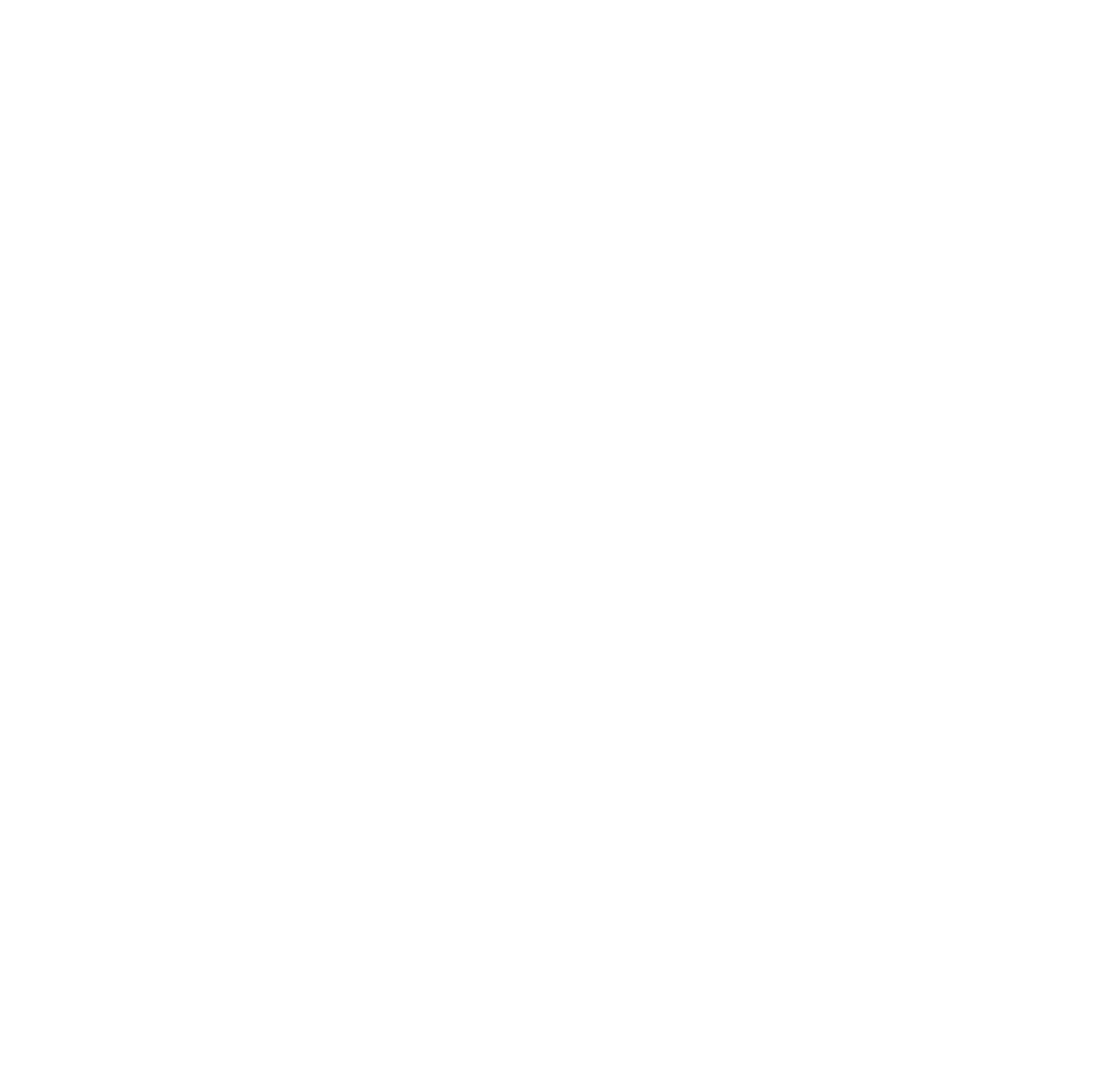
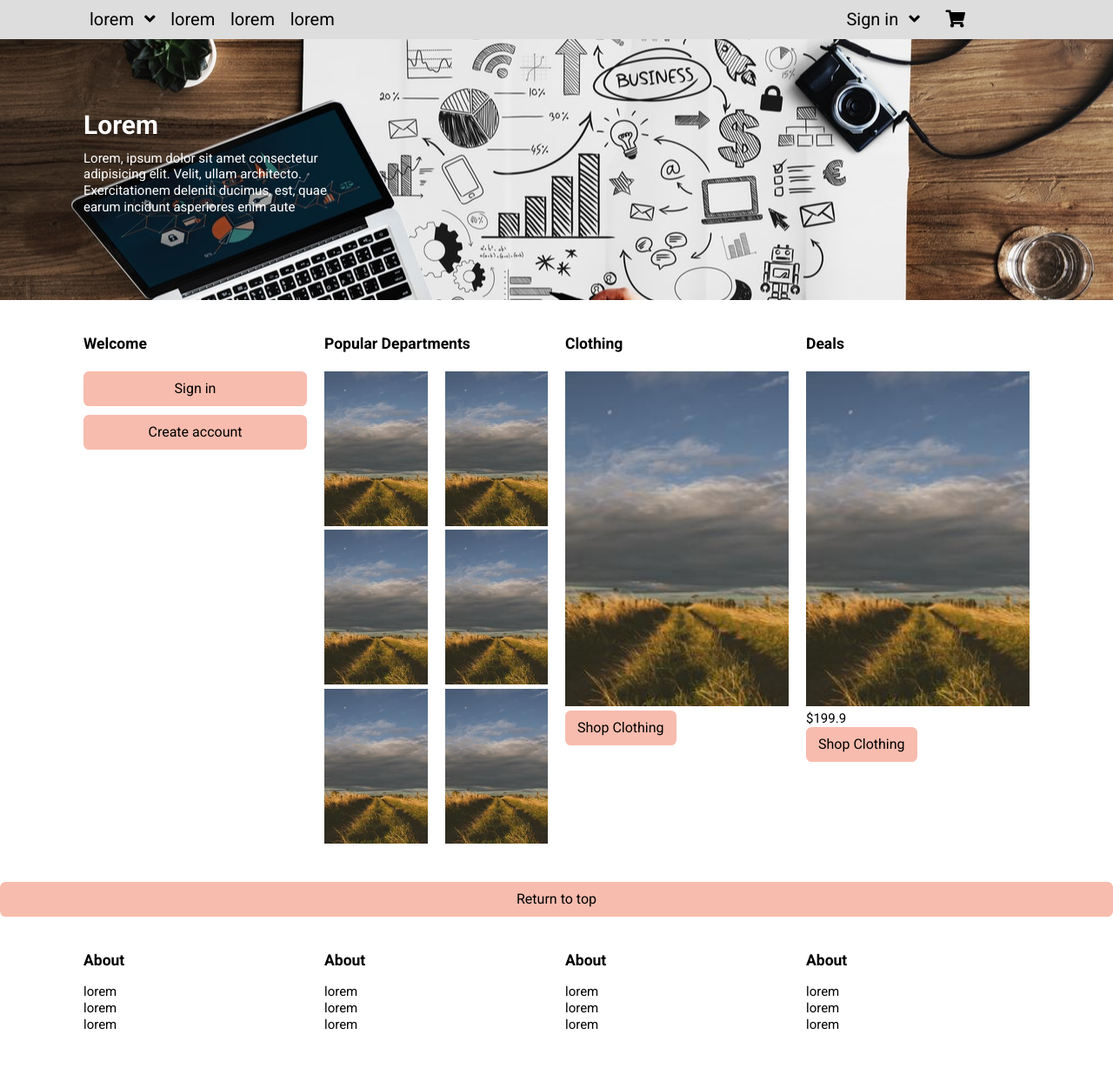
Before and after one commit to AIV-T-STARK/AIV-T-STARK, a plain HTML site: page index.html in a window 1280 px wide. Shown: the whole page at 87% size. Before the commit the page ends 800 px from the top, so only its background shows below. Drawn offline with Linux system fonts and the light colour scheme.

Commit message:
kha la giong roi day

```diff
--- a/css/style.css
+++ b/css/style.css
@@ -0,0 +1,155 @@
+
+* {
+  margin: 0;
+  padding: 0;
+  box-sizing: border-box;
+}
+
+body {
+  font-family: 'Roboto', sans-serif;
+  font-size: 15px;
+  line-height: 1.25;
+  background: #fff;
+  color: #000;
+}
+
+ul {
+  list-style: none;
+}
+
+.container {
+  width: 85%;
+  margin: 0 auto;
+}
+
+.btn {
+  display: inline-block;
+  font-weight: 400;
+  text-align: center;
+  border: 2px solid transparent;
+  padding: .375rem .75rem;
+  font-size: 1rem;
+  line-height: 1.5;
+  border-radius: 0.4rem;
+  transition: 0.3s;
+  text-decoration: none;
+}
+
+.btn-primary {
+  background: #f7bcae;
+  color: #000;
+  border-color: #f7bcae;
+}
+
+.btn-primary:hover {
+  background: #fff;
+  color: #f7bcae;
+}
+
+.btn-block {
+  display: block !important;
+}
+
+.row {
+  display: flex;
+  flex-wrap: wrap;
+  margin: 0 -10px;
+}
+
+.img-responsive {
+  width: 100%;
+}
+
+/* header */
+.header-wrapper {
+  background: #ddd;
+}
+.nav-header {
+  display: flex;
+}
+.nav-header .nav-left {
+  width: 80%;
+}
+.nav-header .nav-rignt {
+  width: 20%;
+}
+
+.menu li {
+  display: inline-block;
+}
+
+.menu li a {
+  display: block;
+  font-size: 1.25rem;
+  margin: 10px 7px;
+  color: #000;
+  text-decoration: none;
+}
+
+.menu li a .fas {
+  margin-left: 0.75rem
+}
+
+
+/* Hero banner */
+.banner-wrapper {
+  background: url(../image/camera-coffee-composition-1509428.jpg) no-repeat;
+  background-size: cover;
+  background-position: center;
+  height: 300px;
+}
+
+
+.banner-content {
+  padding-top: 80px;
+  max-width: 300px;
+  color: #fff;
+}
+
+.banner-content p {
+  margin-top: 10px;
+}
+
+/* Main */
+.main {
+  padding: 40px 0;
+}
+
+.main-content {
+  display: flex;
+  margin: 0 -10px;
+}
+
+.main-item {
+  width: 25%;
+  padding: 0 10px;
+}
+
+.item-content {
+  margin-top: 20px;
+}
+
+.item-content .btn {
+  margin-bottom: 10px;
+}
+
+.item-content.row .item-img {
+  width: 50%;
+  padding: 0 10px;
+}
+
+
+/*footer */
+
+.footer-wrapper {
+  padding: 40px 0;
+}
+
+.footer-item {
+  width: 25%;
+  padding: 0 10px;
+}
+
+.footer-item ul {
+  margin-top: 15px;
+}
--- a/index.html
+++ b/index.html
@@ -1,5 +1,6 @@
 <!DOCTYPE html>
 <html lang="en">
+
 <head>
 	<meta charset="UTF-8">
 	<meta name="viewport" content="width=device-width, initial-scale=1.0">
@@ -7,28 +8,156 @@
 	<title>Bài 1 - Nguyễn Gia Hào</title>
 
 	<link rel="stylesheet" href="./css/style.css">
+	<link href="https://fonts.googleapis.com/css?family=Roboto:400,700" rel="stylesheet">
+	<link rel="stylesheet" href="https://use.fontawesome.com/releases/v5.8.1/css/all.css">
 </head>
+
 <body>
 	<!-- Header -->
-		<!-- Top header -->
+	<header id="header">
+		<div class="header-wrapper">
+			<div class="container">
+				<!-- Top header -->
+				<div class="top-header">
 
-		<!-- Navbar -->
+				</div>
+				<!-- Navbar -->
+				<nav class="nav-header">
+					<div class="nav-left">
+						<ul class="menu">
+							<li><a href="#">lorem<i class="fas fa-angle-down"></i></a></li>
+							<li><a href="#">lorem</a></li>
+							<li><a href="#">lorem</a></li>
+							<li><a href="#">lorem</a></li>
+						</ul>
+					</div>
+					<div class="nav-right">
+						<ul class="menu">
+							<li><a href="#">Sign in<i class="fas fa-angle-down"></i></a></li>
+							<li><a href="#"><i class="fas fa-shopping-cart"></i></a></li>
+						</ul>
+					</div>
+				</nav>
+			</div>
+		</div>
+	</header>
+
 	<!-- End Header -->
 
-	<!--Hero banner -->
-
+	<!-- Hero banner -->
+	<div class="hero-banner">
+		<div class="banner-wrapper">
+			<div class="container">
+				<div class="banner-content">
+					<h1>Lorem</h1>
+					<p>Lorem, ipsum dolor sit amet consectetur adipisicing elit. Velit, ullam architecto. Exercitationem
+						deleniti ducimus, est, quae earum incidunt asperiores enim aute</p>
+				</div>
+			</div>
+		</div>
+	</div>
 	<!-- End Hero banner -->
 
-	<!-- Main content -->
+	<!-- Main -->
+	<div class="main">
+		<div class="main-wrapper">
+			<div class="container">
+				<div class="main-content row">
+					<div class="main-item">
+						<h3>Welcome</h3>
+						<div class="item-content">
+							<a href="#" class="btn btn-primary btn-block">Sign in</a>
+							<a href="#" class="btn btn-primary btn-block">Create account</a>
+						</div>
+					</div>
+					<div class="main-item">
+						<h3>Popular Departments</h3>
+						<div class="item-content row">
+							<div class="item-img"><img class="img-responsive" src="./image/300.jpg" alt="img"></div>
+							<div class="item-img"><img class="img-responsive" src="./image/300.jpg" alt="img"></div>
+							<div class="item-img"><img class="img-responsive" src="./image/300.jpg" alt="img"></div>
+							<div class="item-img"><img class="img-responsive" src="./image/300.jpg" alt="img"></div>
+							<div class="item-img"><img class="img-responsive" src="./image/300.jpg" alt="img"></div>
+							<div class="item-img"><img class="img-responsive" src="./image/300.jpg" alt="img"></div>
+						</div>
+					</div>
+					<div class="main-item">
+						<h3>Clothing</h3>
+						<div class="item-content">
+							<div class="item-img"><img class="img-responsive" src="./image/300.jpg" alt="img"></div>
+							<div class="item-btn">
+								<a href="#" class="btn btn-primary">Shop Clothing</a>
+							</div>
+						</div>
+					</div>
+					<div class="main-item">
+						<h3>Deals</h3>
+						<div class="item-content">
+							<div class="item-img">
+								<img class="img-responsive" src="./image/300.jpg" alt="img">
+								<p class="item-price">$199.9</p>
+							</div>
+							<div class="item-btn">
+								<a href="#" class="btn btn-primary">Shop Clothing</a>
+							</div>
+						</div>
+					</div>
+				</div>
+			</div>
+		</div>
+	</div>
+	<!-- End Main -->
 
-	<!-- End Main content -->
+	<!-- Return to top -->
+	<div class="return-to-top">
+		<a href="#header" class="btn btn-primary btn-block">Return to top</a>
+	</div>
 
 	<!-- Footer -->
-
+	<footer>
+		<div class="footer-wrapper">
+			<div class="container">
+				<div class="footer-content row">
+					<div class="footer-item">
+						<h3>About</h3>
+						<ul>
+							<li>lorem</li>
+							<li>lorem</li>
+							<li>lorem</li>
+						</ul>
+					</div>
+					<div class="footer-item">
+						<h3>About</h3>
+						<ul>
+							<li>lorem</li>
+							<li>lorem</li>
+							<li>lorem</li>
+						</ul>
+					</div>
+					<div class="footer-item">
+						<h3>About</h3>
+						<ul>
+							<li>lorem</li>
+							<li>lorem</li>
+							<li>lorem</li>
+						</ul>
+					</div>
+					<div class="footer-item">
+						<h3>About</h3>
+						<ul>
+							<li>lorem</li>
+							<li>lorem</li>
+							<li>lorem</li>
+						</ul>
+					</div>
+				</div>
+			</div>
+		</div>
+	</footer>
 	<!-- End Footer -->
 
-	<!-- Return to top -->
 
 	<script src="./js/main.js"></script>
 </body>
+
 </html>
```
Also changed, not shown: image/300.jpg (added), image/camera-coffee-composition-1509428.jpg (added).
